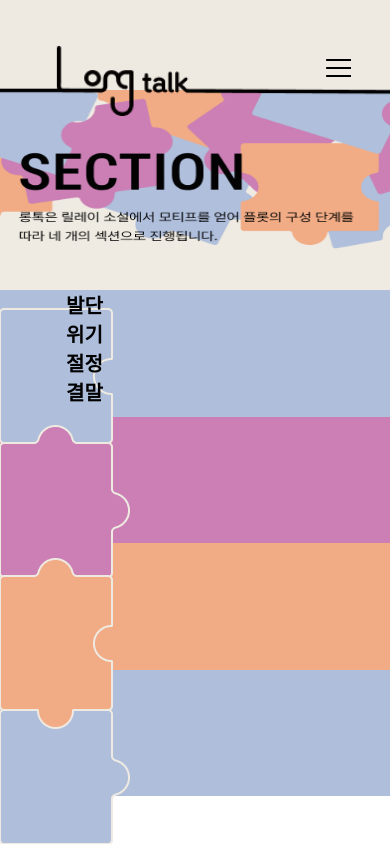
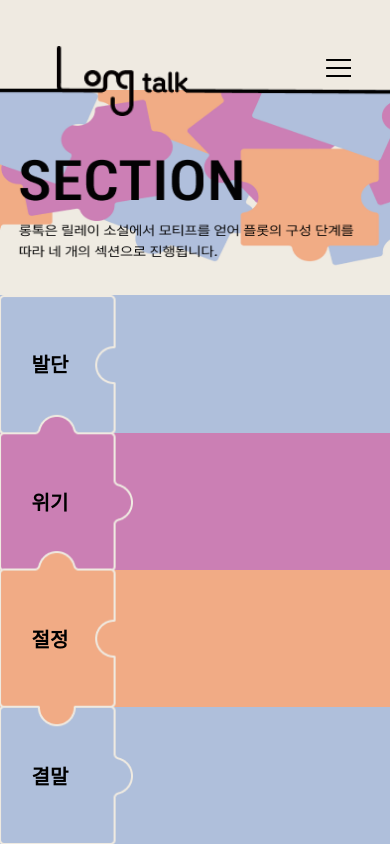
Before and after one commit to hmuri/LongTalk-FE, a React (Create React App) app in the folder longtalk/: page /section in a window 390 px wide. Built offline with nearby package versions, Linux system fonts and the light colour scheme; a web font is replaced by a local one.

Commit message:
fix: 섹션 모바일 오류 해결

```diff
--- a/longtalk/src/components/MobileSection.tsx
+++ b/longtalk/src/components/MobileSection.tsx
@@ -1,6 +1,7 @@
 import { useEffect, useRef, useState } from "react";
 import styled, { keyframes, css } from "styled-components";
 import SideBarImg from "../assets/image/SectionSideBar.png";
+import MobileSectionImg from "../assets/image/MobileSection.png";
 
 function usePrevious<T>(value: T): T | undefined {
   const ref = useRef<T>();
@@ -68,6 +69,7 @@ export default function MobileSection() {
 
   return (
     <BodyContainer>
+      <MobileSectionImgBox src={MobileSectionImg} />
       <ColorContainer>
         <BackgroundContainer
           key={key}
@@ -119,8 +121,18 @@ const BodyContainer = styled.div`
   display: none;
   @media ${(props) => props.theme.mobile} {
     display: flex;
-    margin: auto 0 0 0;
-    height: 58%;
+    height: 100%;
+    background-color: #efeae1;
+  }
+`;
+const MobileSectionImgBox = styled.img`
+  display: none;
+  @media ${(props) => props.theme.mobile} {
+    display: flex;
+    width: 100%;
+    height: calc(100% - 120px);
+    margin-top: 90px;
+    background-color: #efeae1;
   }
 `;
 
@@ -140,7 +152,8 @@ const ColorContainer = styled.div`
     flex-direction: column;
     position: fixed;
     width: 100%;
-    height: 60%;
+    height: 65%;
+    top: 35%;
     justify-content: space-between;
     align-items: center;
   }
@@ -152,7 +165,8 @@ const BackgroundContainer = styled.div<{ backgroundColor: string }>`
     flex-direction: column;
     position: fixed;
     width: 100%;
-    height: 60%;
+    height: 65%;
+    top: 35%;
     justify-content: space-between;
     align-items: center;
     background-color: ${(props) =>
@@ -178,29 +192,29 @@ const Color = styled.div`
 const SideBarImgBox = styled.img`
   display: flex;
   position: fixed;
-  left: 0%;
-  bottom: 0%;
+  top: 35%;
+  height: 65%;
   z-index: 5;
 `;
 
 const Sidebar = styled.div`
-  width: 169px;
-  flex: 0.2;
+  height: 65%;
+  top: 35%;
+  width: 100px;
   display: flex;
   position: fixed;
   flex-direction: column;
-  justify-content: space-between;
   align-items: center;
   z-index: 5;
 `;
 
 const SidebarItem = styled.div<{ selected: boolean }>`
-  height: 100%;
-  width: 90px;
   display: flex;
+
   justify-content: center;
   align-items: center;
   cursor: pointer;
+  flex-grow: 1;
   color: ${(props) => (props.selected ? "white" : "black")};
   text-align: center;
   font-family: NanumSquareRound;
@@ -211,16 +225,20 @@ const SidebarItem = styled.div<{ selected: boolean }>`
 `;
 
 const ContentContainer = styled.div`
-  flex: 0.8;
+  position: fixed;
+  height: 65%;
+  top: 35%;
+  width: calc(100% - 100px);
   display: flex;
   justify-content: center;
   align-items: center;
   z-index: 5;
-  margin: auto 30px;
+  right: 0;
 `;
 
 const ContentText = styled.p`
   opacity: 0;
+  margin: auto 30px;
   transition: opacity 0.5s ease-in-out;
   animation: fade-in 0.5s forwards;
   animation-delay: 0.5s;
--- a/longtalk/src/page/Section.tsx
+++ b/longtalk/src/page/Section.tsx
@@ -15,7 +15,7 @@ export default function Section() {
       <PCHeader />
       <MobileNav />
       <MobileHeader />
-      <MobileSectionImgBox src={MobileSectionImg} />
+
       <MobileSection />
       <PCSection />
     </Container>
@@ -28,14 +28,3 @@ const Container = styled.div`
   background-color: #efeae1;
   width: 100%;
 `;
-
-const MobileSectionImgBox = styled.img`
-  display: none;
-  @media ${(props) => props.theme.mobile} {
-    display: flex;
-    width: 100%;
-    height: 200px;
-    margin-top: 90px;
-    background-color: grey;
-  }
-`;
```
